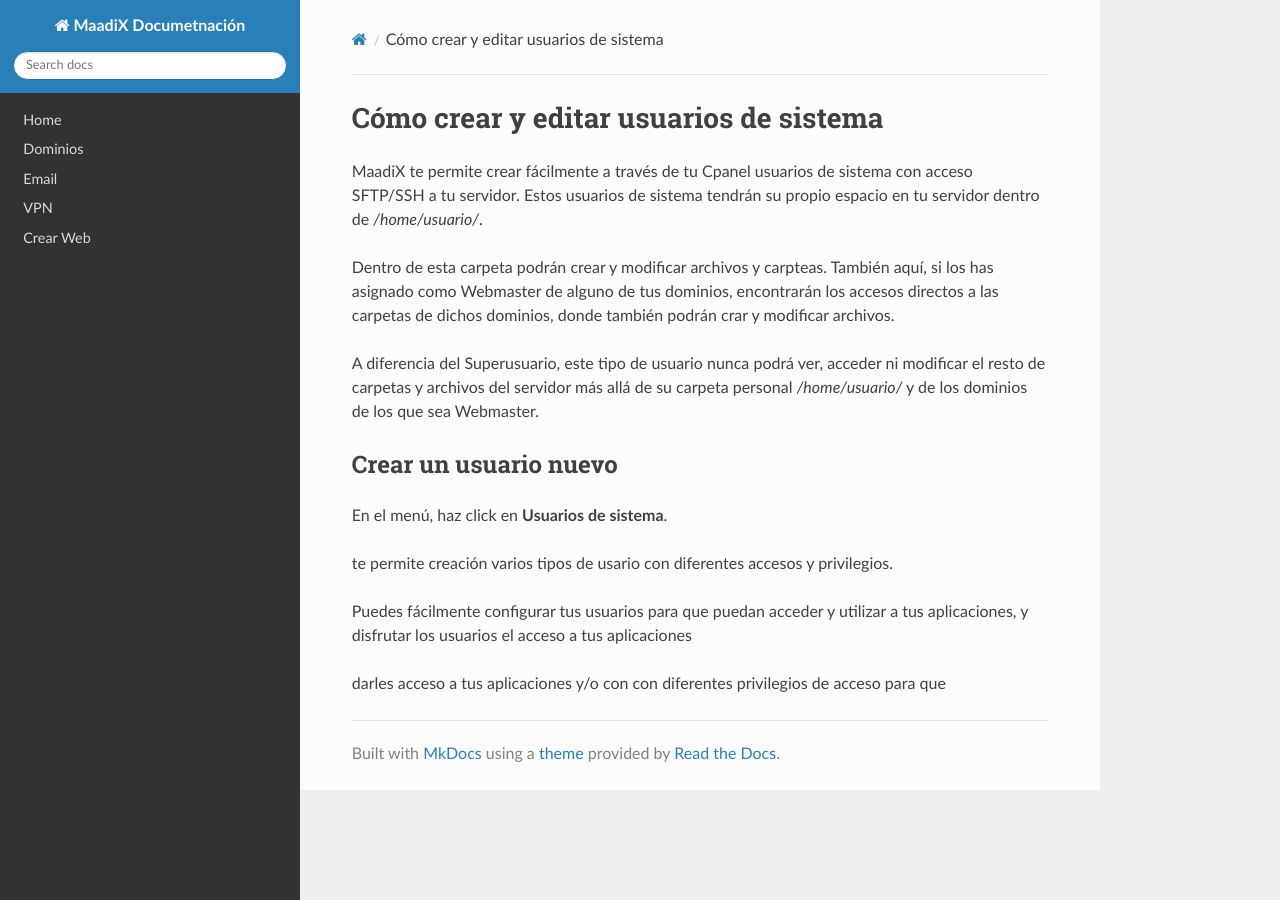
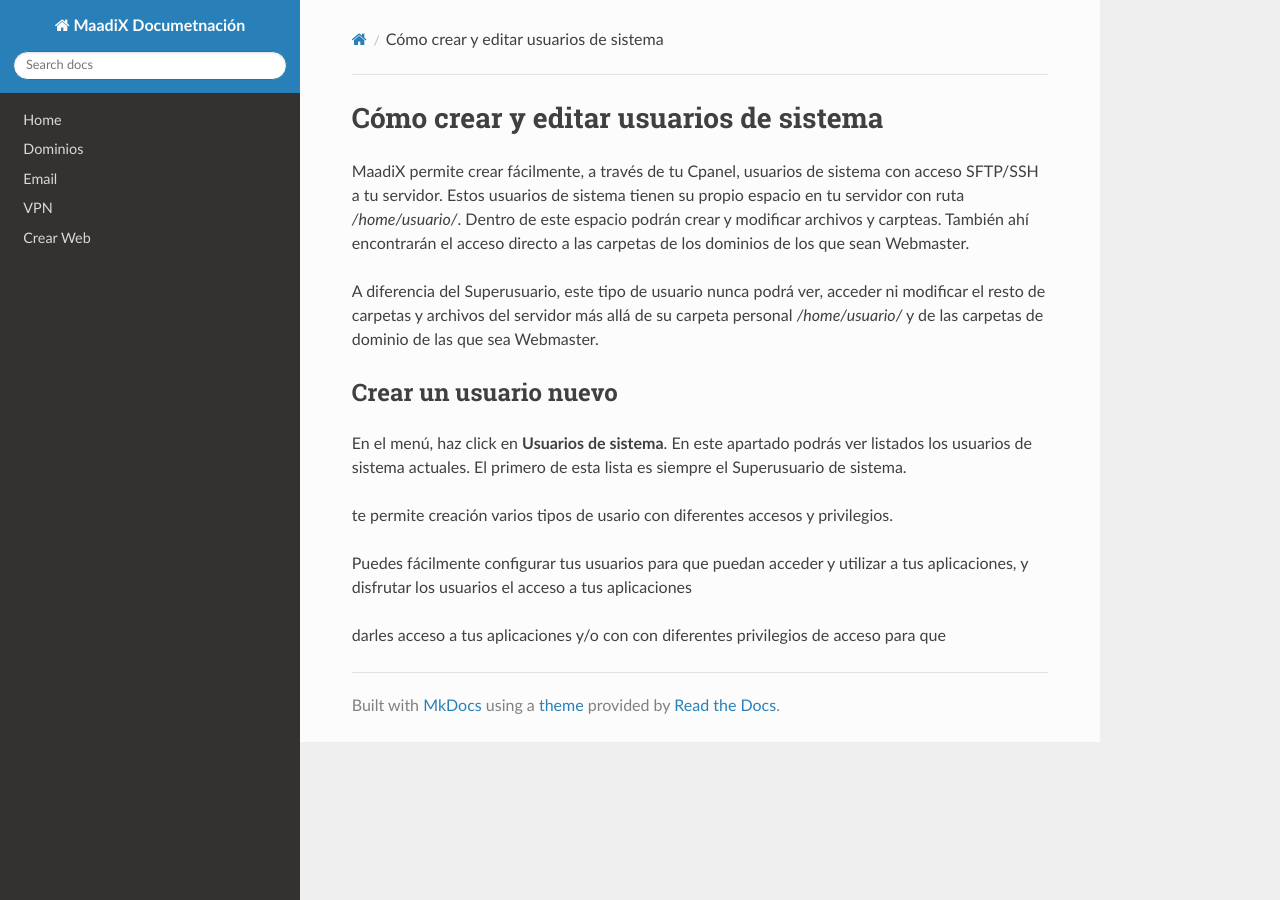
Before and after one commit to MaadixNet/docs, an MkDocs documentation site: the page built from docs/users.md, in a window 1280 px wide. Built offline with MkDocs 1.6.1, drawn with Linux system fonts in a browser that asks for light colours; nearby versions of some CDN libraries; old or Windows-style settings are respelled for this version of MkDocs.

Commit message:
Update users.md

```diff
--- a/docs/users.md
+++ b/docs/users.md
@@ -1,14 +1,14 @@
 # Cómo crear y editar usuarios de sistema
 
-MaadiX te permite crear fácilmente a través de tu Cpanel usuarios de sistema con acceso SFTP/SSH a tu servidor. Estos usuarios de sistema tendrán su propio espacio en tu servidor dentro de */home/usuario/*.
+MaadiX permite crear fácilmente, a través de tu Cpanel, usuarios de sistema con acceso SFTP/SSH a tu servidor. Estos usuarios de sistema tienen su propio espacio en tu servidor con ruta */home/usuario/*. Dentro de este espacio podrán crear y modificar archivos y carpteas. También ahí encontrarán el acceso directo a las carpetas de los dominios de los que sean Webmaster.
 
-Dentro de esta carpeta podrán crear y modificar archivos y carpteas. También aquí, si los has asignado como Webmaster de alguno de tus dominios, encontrarán los accesos directos a las carpetas de dichos dominios, donde también podrán crar y modificar archivos.
-
-A diferencia del Superusuario, este tipo de usuario nunca podrá ver, acceder ni modificar el resto de carpetas y archivos del servidor más allá de su carpeta personal */home/usuario/* y de los dominios de los que sea Webmaster.
+A diferencia del Superusuario, este tipo de usuario nunca podrá ver, acceder ni modificar el resto de carpetas y archivos del servidor más allá de su carpeta personal */home/usuario/* y de las carpetas de dominio de las que sea Webmaster.
 
 ## Crear un usuario nuevo
 
-En el menú, haz click en **Usuarios de sistema**.
+En el menú, haz click en **Usuarios de sistema**. En este apartado podrás ver listados los usuarios de sistema actuales. El primero de esta lista es siempre el Superusuario de sistema.
+
+
 
 te permite creación varios tipos de usario con diferentes accesos y privilegios.
 
```
